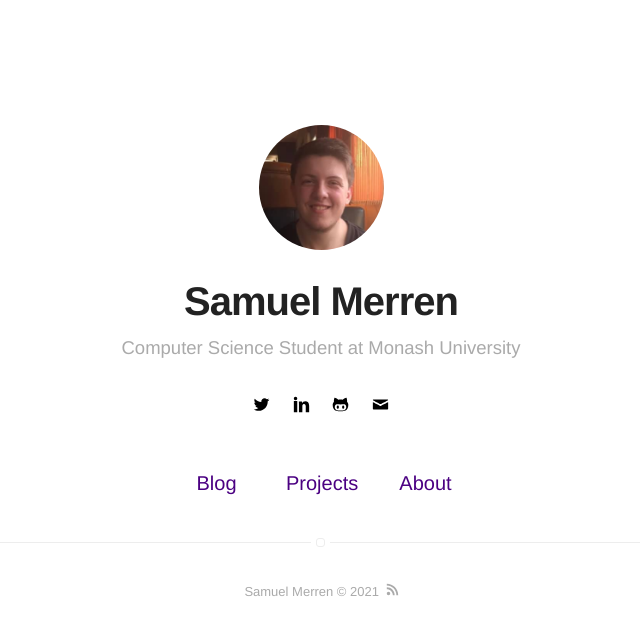
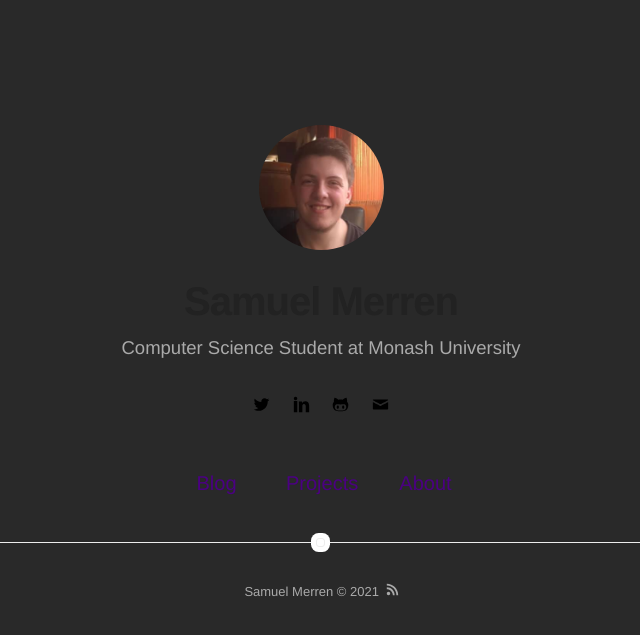
Before and after one commit to CasparovJR/CasparovJR.github.io, a Jekyll site: the page built from index.html, in a window 1280 px wide. Shown: the top 635 px of the page, without its empty margins (319-959 px from the left). Built offline with Jekyll 4.4.1, drawn with Linux system fonts in a browser that asks for light colours.

Commit message:
dark mode edits

```diff
--- a/_sass/base/general.sass
+++ b/_sass/base/general.sass
@@ -1,6 +1,6 @@
 body, html
 	font-size: 62.5%
-	color: #292929
+	background: #292929
 
 body
 	font: 16px $fontSans
```
